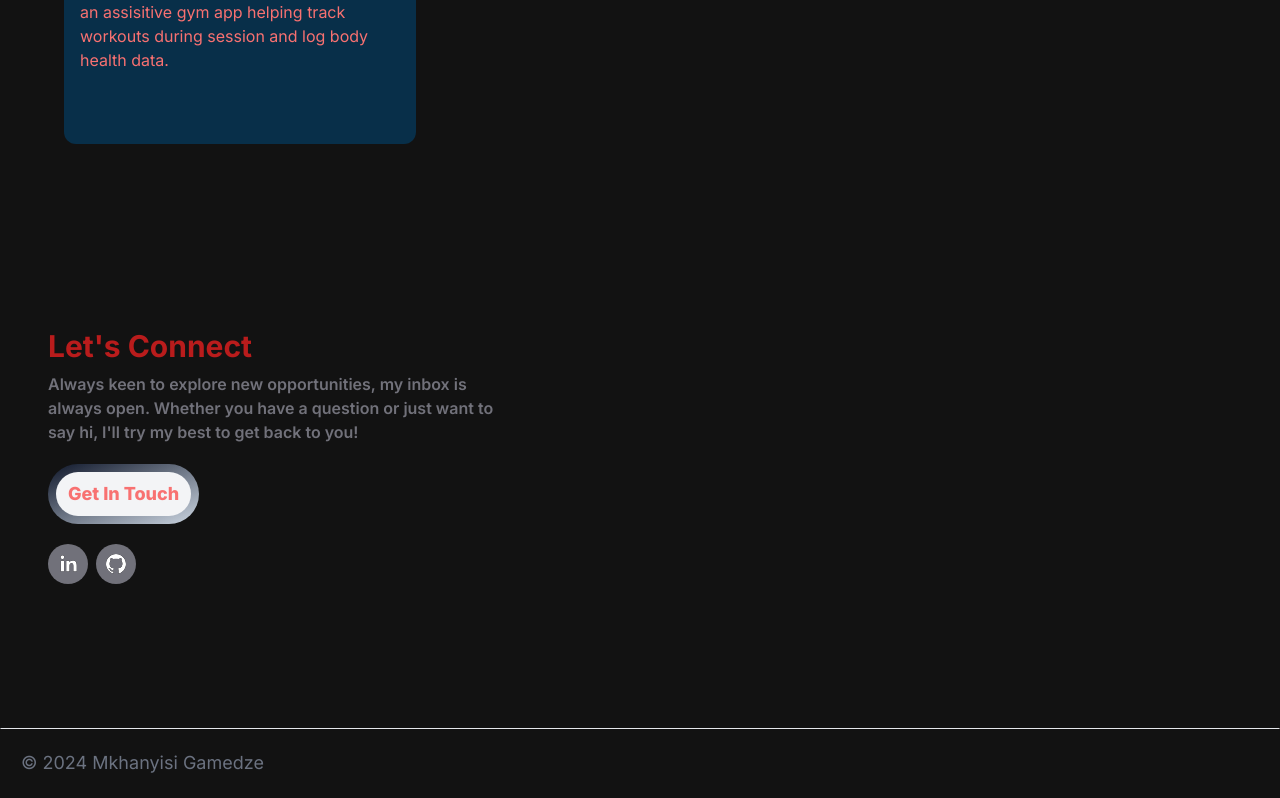
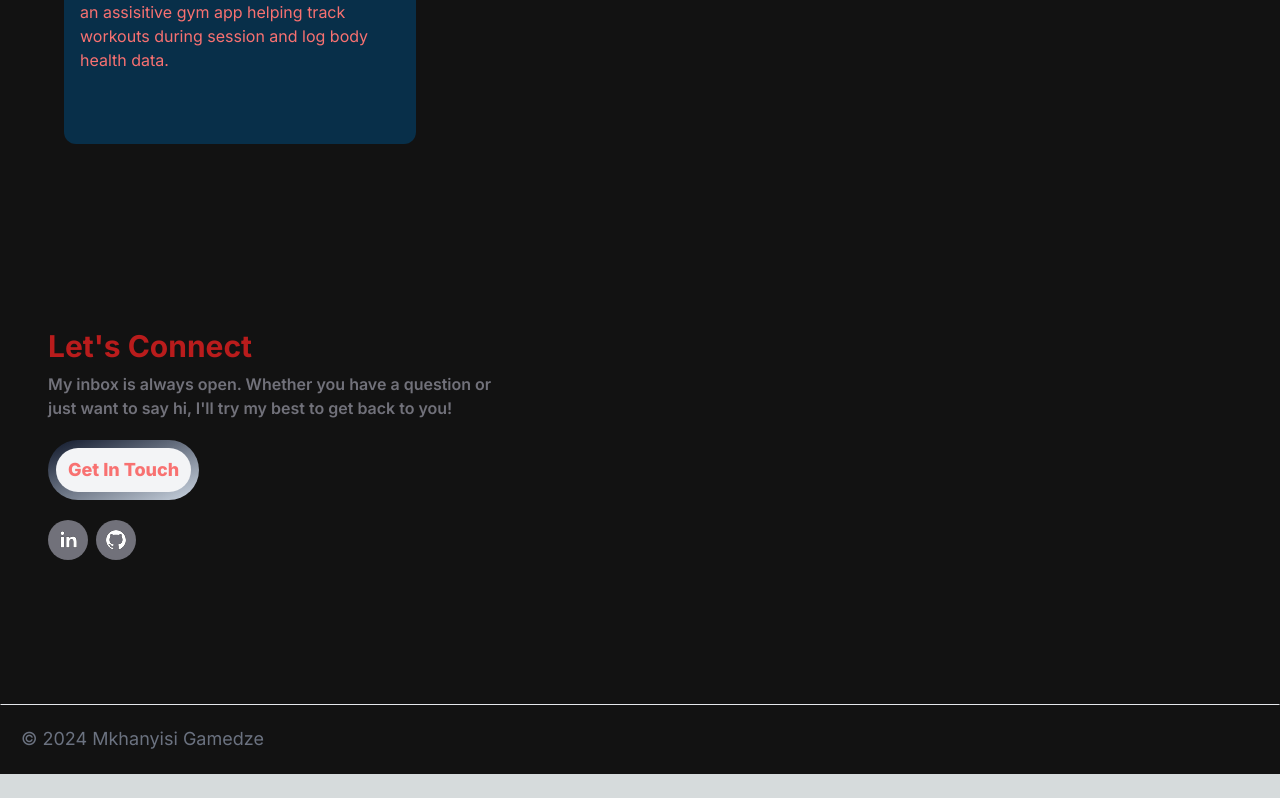
Before and after one commit to mkhanyisig/personal-portfolio, a Next.js app: page / in a window 1280 px wide. Shown: the part 6290-7088 px from the top of the page. After the commit the page ends 7064 px from the top, so only its background shows below. Built offline with nearby package versions, Linux system fonts and the light colour scheme.

Commit message:
Remove redundant phrase from EmailSection component

```diff
--- a/src/app/components/EmailSection.jsx
+++ b/src/app/components/EmailSection.jsx
@@ -46,7 +46,7 @@ const EmailSection = ({ isBackgroundDark }) => {
           Let's Connect
         </h5>
         <p className={`${connectColor} mb-4 font-semibold max-w-md`}>
-          Always keen to explore new opportunities, my inbox is always open. Whether you have a question or just want to say hi,
+          My inbox is always open. Whether you have a question or just want to say hi,
           I'll try my best to get back to you!
         </p>
         <div className="mb-5">
```
